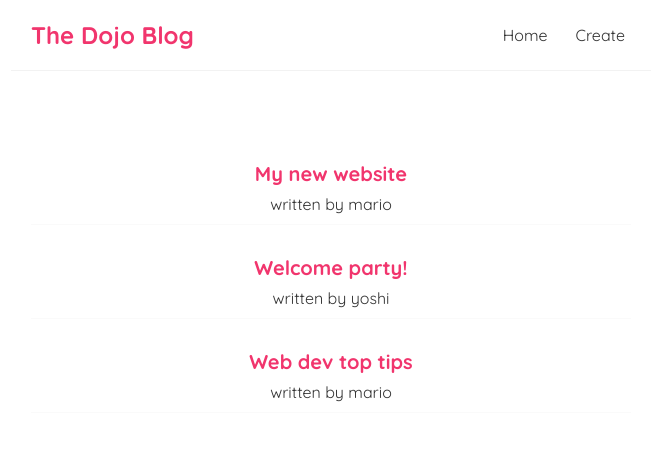
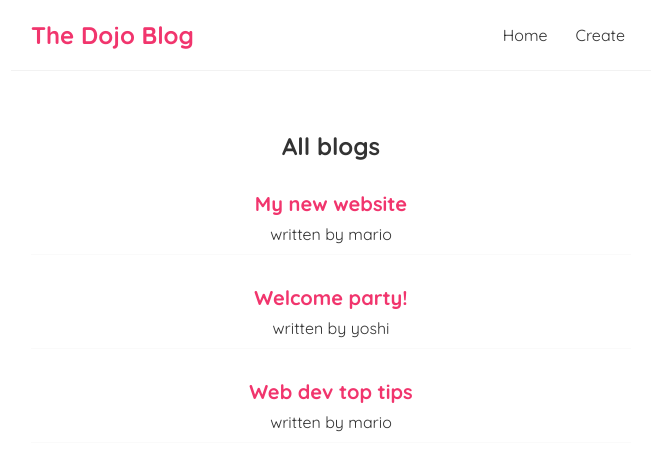
Before and after one commit to JasurHK/FE-2023, a React (Create React App) app in the folder M4/dojo-blog/: page / in a window 1280 px wide. Shown: the top 470 px of the page, without its empty margins (309-965 px from the left). Built offline with nearby package versions, Linux system fonts and the light colour scheme.

Commit message:
useState - ract hook

```diff
--- a/M4/dojo-blog/src/Home.js
+++ b/M4/dojo-blog/src/Home.js
@@ -1,4 +1,5 @@
 import {useState} from "react";
+import BlogList from "./BlogList";
 
 const Home = () => {
     const [blogs, setBlogs] = useState([
@@ -9,12 +10,7 @@ const Home = () => {
 
     return (
         <div className="home">
-            {blogs.map((blog)=>(
-                <div className="blog-preview" key={blog.id}>
-                    <h2>{blog.title}</h2>
-                    <p>written by {blog.author}</p>
-                </div>
-            ))}
+            <BlogList blogs={blogs} title= 'All blogs'/>
         </div>
     );
 }
```
